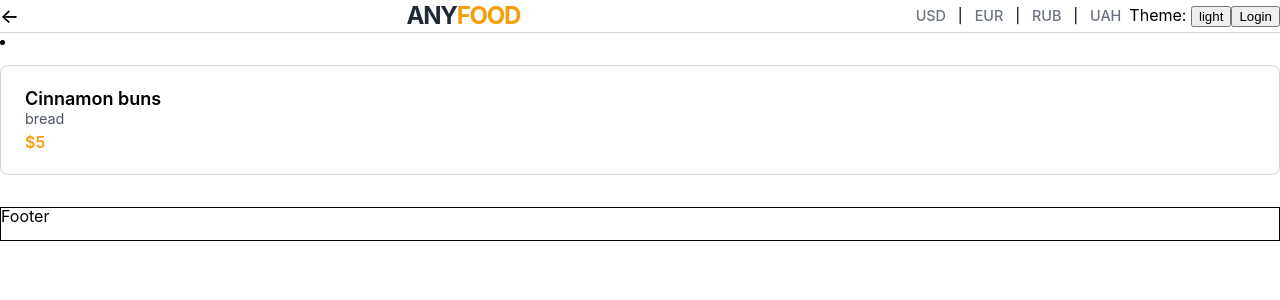
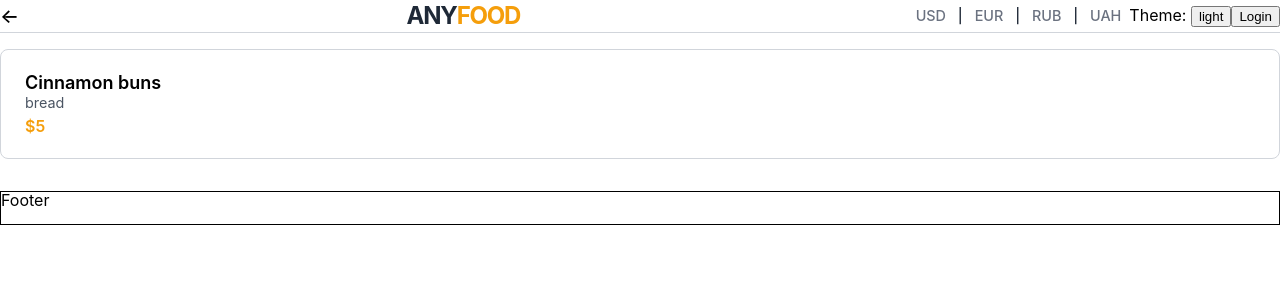
Before and after one commit to besthalfofthedevil/react1205, a React (Vite) app: page /dish/08c9ffa0-d003-4310-9e15-20978743296e in a window 1280 px wide. Shown: the top 300 px of the page. Built offline with nearby package versions, Linux system fonts and the light colour scheme.

Commit message:
refactror: generig element for MenuItem

```diff
--- a/src/components/DishPage/DishPage.tsx
+++ b/src/components/DishPage/DishPage.tsx
@@ -1,8 +1,9 @@
 import { useParams } from "react-router";
-import { MenuListItem } from "../Menu/menu-list-item";
+import { MenuItem } from "../MenuItem/MenuItem";
+
 
 export const DishPage = () => {
   const { dishId = "" } = useParams();
 
-  return <MenuListItem key={dishId} dishId={dishId} />;
+  return <MenuItem key={dishId} dishId={dishId} />;
 };
--- a/src/components/Menu/menu.tsx
+++ b/src/components/Menu/menu.tsx
@@ -1,6 +1,6 @@
 import { NavLink } from "react-router";
-import { MenuListItem } from "./menu-list-item";
 import styles from "./menu.module.css";
+import { MenuItem } from "../MenuItem/MenuItem";
 
 export const Menu = ({ menu }: { menu: string[] }) => {
   return (
@@ -9,7 +9,9 @@ export const Menu = ({ menu }: { menu: string[] }) => {
         {menu.map((dishId) => {
           return (
             <NavLink key={dishId} to={"/dish/" + dishId}>
-              <MenuListItem key={dishId} dishId={dishId} />
+              <li>
+                <MenuItem key={dishId} dishId={dishId} />
+              </li>
             </NavLink>
           );
         })}
--- a/src/components/Menu/menu-list-item.tsx
+++ b/src/components/MenuItem/MenuItem.tsx
@@ -1,6 +1,6 @@
 import type { JSX } from "react";
 import { Counter } from "../Counter/counter";
-import styles from "./menu-list-item.module.css";
+import styles from "./MenuItem.module.css";
 import { useUserContext } from "../../hooks/useUserContext";
 import { useSelector, useDispatch } from "react-redux";
 import { selectDishById } from "../../slices/dishesSlice";
@@ -11,7 +11,7 @@ import {
   selectItemAmountById,
 } from "../../slices/cartSlice";
 
-export const MenuListItem = (props: { dishId: string }): JSX.Element => {
+export const MenuItem = (props: { dishId: string }): JSX.Element => {
   const dishCount =
     useSelector((state: RootState) =>
       selectItemAmountById(state, props?.dishId)
@@ -28,13 +28,10 @@ export const MenuListItem = (props: { dishId: string }): JSX.Element => {
   }
   const { name, price, ingredients } = menuItem;
   return (
-    <li>
     <div className={styles.menuItem}>
       <div className={styles.itemDetails}>
         <h3 className={styles.itemName}>{name}</h3>
-          <p className={styles.itemDescription}>{`${ingredients.join(
-            ", "
-          )}`}</p>
+        <p className={styles.itemDescription}>{`${ingredients.join(", ")}`}</p>
         <p className={styles.itemPrice}>{`$${price}`} </p>
       </div>
       {user.isAutenticated && (
@@ -45,6 +42,5 @@ export const MenuListItem = (props: { dishId: string }): JSX.Element => {
         />
       )}
     </div>
-    </li>
   );
 };
```
Also changed, not shown: src/components/MenuItem/MenuItem.module.css (renamed from src/components/Menu/menu-list-item.module.css). Lines whose indentation alone changed are shown as unchanged.
